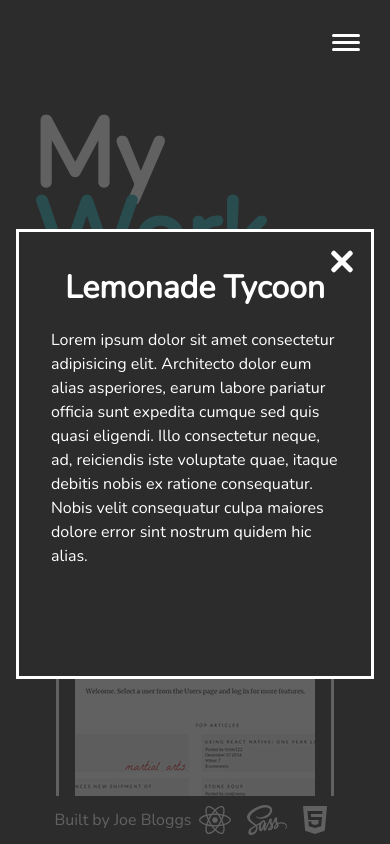
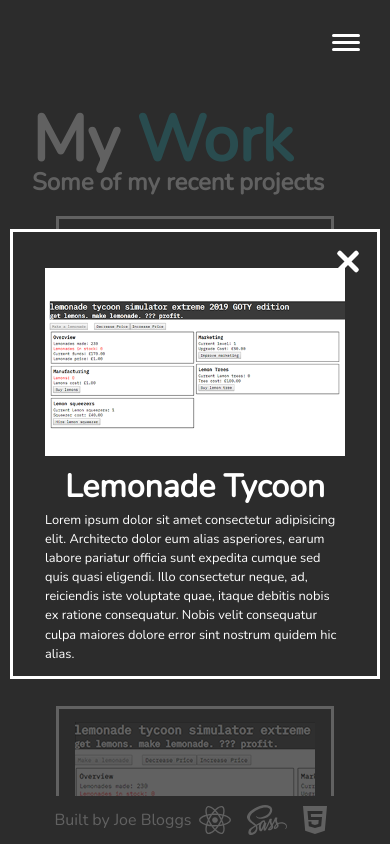
Before and after one commit to tcje91/react-portfolio, a React (Create React App) app: page /work in a window 390 px wide. Both pictures are taken after a click on the element "Lemonade Tycoon". Shown: the top 844 px of the page. Built offline with nearby package versions, Linux system fonts and the light colour scheme; the HTML template or start-up script is replaced by a standard one.

Commit message:
add images to project details

```diff
--- a/src/components/ProjectDetails.js
+++ b/src/components/ProjectDetails.js
@@ -2,6 +2,7 @@ import React from 'react';
 
 const ProjectDetails = ({ onCloseProject, show, project }) => (
   <div className={`project-details ${show ? 'show' : ''}`}>
+    {project && <div className="img-wrapper-med"><img src={`/images/${project.imgMed ? project.imgMed : 'lemonade-med.png'}`} alt="img" className="project-img-med" /></div>}
     <h1 className="project-title">{project ? project.title : 'no project'}</h1>
     <p className="project-desc">{project ? project.desc : 'no project'}</p>
     <div className="close-btn" onClick={onCloseProject}>
--- a/src/index.css
+++ b/src/index.css
@@ -118,7 +118,11 @@
   width: 800px;
   border: #fff solid 3px;
   background: #2c2c2c;
-  padding: 2rem; }
+  padding: 2rem;
+  display: flex;
+  justify-content: center;
+  align-items: center;
+  flex-flow: column nowrap; }
   .project-details.show {
     transform: translate3d(0, 0, 0); }
   .project-details .close-btn {
@@ -146,6 +150,8 @@
         transform: rotate(-45deg); }
   .project-details .project-title {
     text-align: center; }
+  .project-details .img-wrapper-med {
+    width: 480px; }
 
 * {
   box-sizing: border-box; }
@@ -260,4 +266,21 @@ h1, h2, h3 {
     margin: 4rem 1rem 0 1rem;
     height: 450px; }
   .img-overlay {
-    visibility: hidden; } }
+    visibility: hidden; }
+  h1, h2, h3 {
+    margin: 0; }
+    h1.lrg-heading, h2.lrg-heading, h3.lrg-heading {
+      font-size: 4rem;
+      line-height: 3rem; }
+    h1.med-heading, h2.med-heading, h3.med-heading {
+      font-size: 1.5rem; }
+  .project-details .img-wrapper-med {
+    width: 300px;
+    height: auto;
+    margin-top: 1.5rem; }
+    .project-details .img-wrapper-med .project-img-med {
+      width: 100%;
+      height: auto; }
+  p {
+    font-size: 80%;
+    margin: 0; } }
--- a/src/scss/_popup.scss
+++ b/src/scss/_popup.scss
@@ -43,6 +43,10 @@
     border: $primary-colour solid 3px;
     background: $background-colour;
     padding: 2rem;
+    display: flex;
+    justify-content: center;
+    align-items: center;
+    flex-flow: column nowrap;
 
     &.show {
       transform: translate3d(0, 0, 0);
@@ -86,4 +90,8 @@
     .project-title {
       text-align: center;
     }
+
+    .img-wrapper-med {
+      width: 480px;
+    }
   }
```
Also changed, not shown: src/scss/_responsive.scss (+31 -0 lines).
